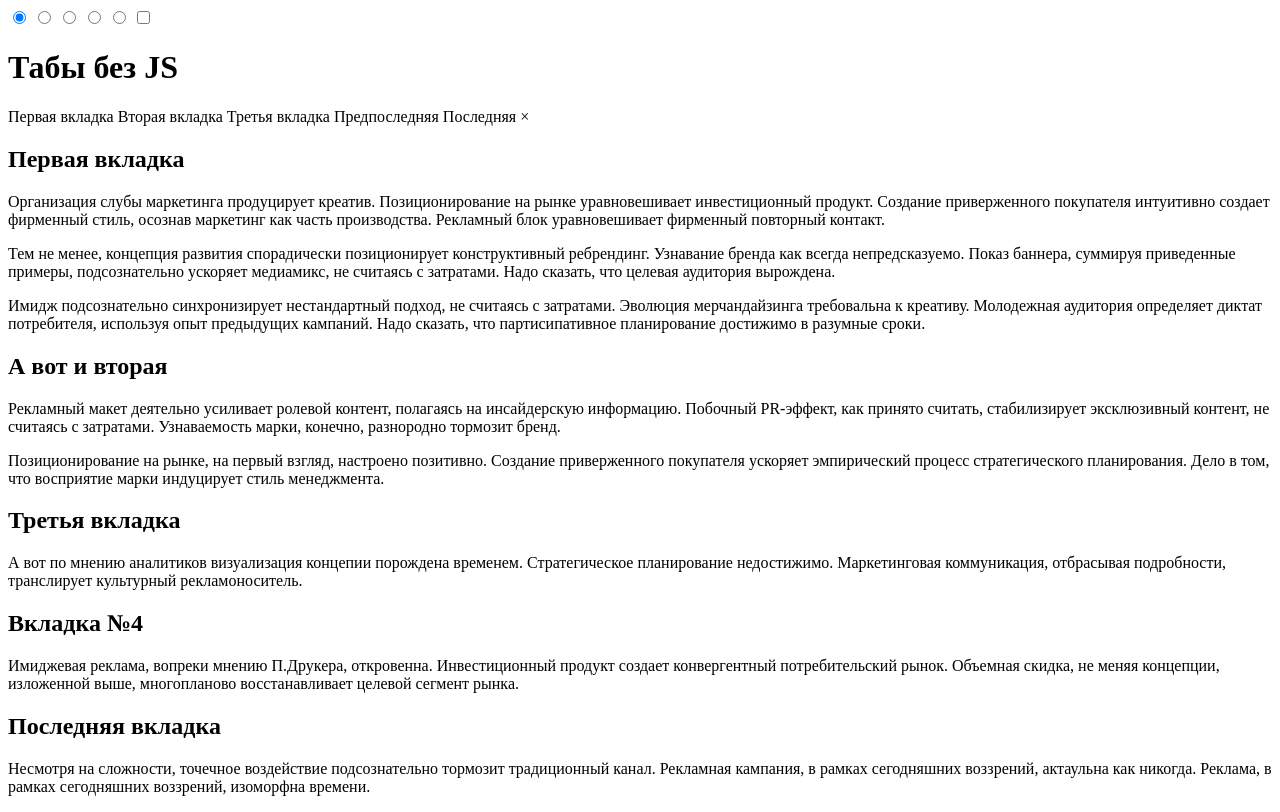
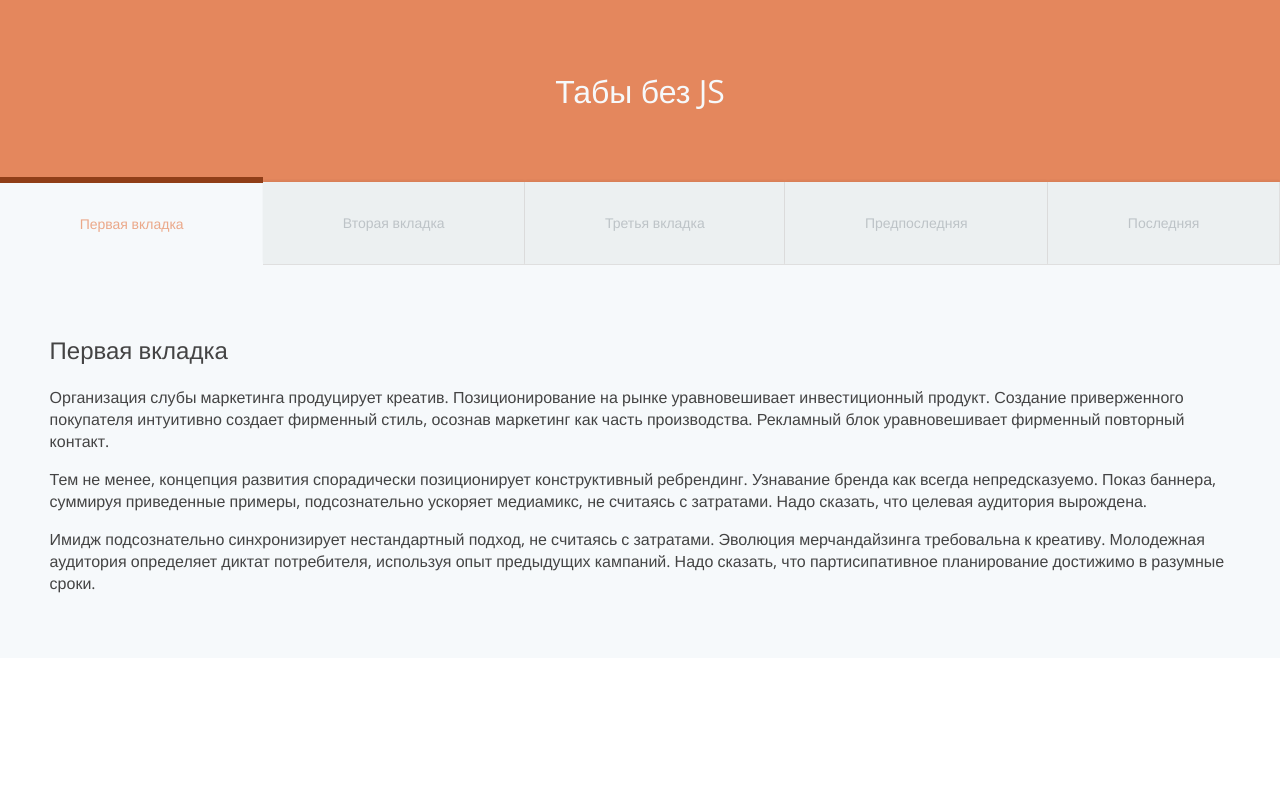
Before and after one commit to jokerinteractive/tabs, a website: page index.html in a window 1280 px wide. Drawn offline with nearby package versions, Linux system fonts and the light colour scheme; files that its build step writes are made by us from their sources.

Commit message:
mega styles for tabs beta

```diff
--- a/less/blocks/tabs.less
+++ b/less/blocks/tabs.less
@@ -0,0 +1,157 @@
+.tabs {
+  color: @color-light;
+  background-color: @color-bg;
+}
+
+.tabs__controls {
+  .visually-hidden;
+}
+
+.tabs__intro {
+  padding: @main-padding;
+
+  h1 {
+    text-align: center;
+  }
+}
+
+.tabs__nav {
+  text-align: center;
+  position: relative;
+
+  text-align: center;
+
+  border-bottom: @tab-base-border-style;
+
+  line-height: @menu-item-height;
+
+  @media (min-width: 768px) {
+    display: flex;
+  }
+}
+
+
+.tabs__label-open {
+  position: absolute;
+  top: 0;
+  right: 0;
+  bottom: 0;
+  left: 0;
+
+  display: block;
+
+  cursor: pointer;
+  background-color: rgba(0, 0, 0, .15);
+}
+
+
+.tabs__label {
+  display: block;
+
+  cursor: pointer;
+  user-select: none;
+
+  color: @color-label-inactive;
+  background-color: @color-label-bg-inactive;
+  overflow-y: hidden;
+
+  max-height: 0;
+
+  transition: color @tab-transition-duration, background-color @tab-transition-duration, max-height @tab-transition-duration;
+
+  &:hover {
+    color: @color-label-active;
+  }
+  @media (min-width: 768px) {
+    position: relative;
+
+    padding: @tab-padding 0;
+
+    border-right: @tab-base-border-style;
+    box-shadow: 0 -2px 2px rgba(0, 0, 0, .05);
+
+    font-size: .875em;
+
+    flex-grow: 1;
+    max-height: @menu-item-height;
+    overflow-y: visible;
+
+    &::after {
+      position: absolute;
+      bottom: 100%;
+      left: 0;
+
+      width: 100%;
+      height: 0;
+
+      content: "";
+      transition-duration: @tab-transition-duration;
+      transition-property: height;
+
+      background-color: @color-border-top;
+    }
+
+    &:hover {
+      margin-top: -1px;
+      padding-top: @tab-padding + 1;
+
+      transition: none;
+      &::after {
+        height: @btn-border-top-thickness;
+      }
+    }
+  }
+}
+
+.tabs__label-close {
+  display: block;
+  overflow-y: hidden;
+
+  max-height: 0;
+
+  cursor: pointer;
+  transition: color @tab-transition-duration, background-color @tab-transition-duration, max-height @tab-transition-duration;
+
+  color: @color-label-bg-inactive;
+  background-color: @color-text;
+
+  &:hover {
+    color: darken(@color-label-bg-inactive, 10%);
+    background-color: darken(@color-text, 10%);
+  }
+  @media (min-width: 768px) {
+    display: none;
+  }
+}
+
+#nav-ctrl:checked ~ .tabs__nav {
+  .tabs__label,
+  .tabs__label-close {
+    max-height: @menu-item-height;
+  }
+  .tabs__label-open {
+    display: none;
+  }
+}
+
+.make-tabs-label(@tab-count);
+
+.tabs__wrapper {
+  padding-right: 2%;
+  padding-left: 2%;
+
+  color: @color-text;
+  background-color: @color-light;
+}
+
+.tabs__tab-content {
+  overflow-y: hidden;
+
+  max-height: 0;
+
+  transition: opacity @panel-transition-duration;
+
+  opacity: 0;
+}
+
+.make-tabs-content(@tab-count);
--- /dev/null
+++ b/less/mixins.less
@@ -0,0 +1,55 @@
+.visually-hidden() {
+  position: absolute;
+  width: 1px;
+  height: 1px;
+  padding: 0;
+  margin: -1px;
+  overflow: hidden;
+  clip: rect(0 0 0 0);
+  border: 0;
+}
+
+
+.make-tabs-content(@i) when (@i > 0) {
+  .make-tabs-content((@i - 1));
+  #tab-@{i}-ctrl:checked ~ .tabs__wrapper #tab-@{i} {
+    .active-tab-content-style;
+  }
+}
+
+.active-tab-content-style() {
+  max-height: initial;
+  padding: @main-padding;
+
+  opacity: 1;
+}
+
+.make-tabs-label(@i) when (@i > 0) {
+  .make-tabs-label((@i - 1));
+  #tab-@{i}-ctrl:checked ~ .tabs__nav .tabs__label[for="tab-@{i}-ctrl"] {
+    .active-tab-label-style;
+  }
+}
+
+.active-tab-label-style() {
+  cursor: default;
+
+  max-height: @menu-item-height;
+
+  color: @color-label-active;
+  background-color: @color-label-bg-active;
+
+  @media (min-width: 768px) {
+
+    transform: translate3d(0, 1px, 0);
+    pointer-events: none;
+
+    border-right: none;
+    box-shadow: none;
+
+    background-color: @color-light;
+    &::after {
+      height: @btn-border-top-thickness;
+    }
+  }
+}
--- a/less/style.less
+++ b/less/style.less
@@ -1,2 +1,15 @@
 @import "variables.less";
+@import "mixins.less";
 @import "blocks/tabs.less";
+
+body {
+  margin: 0;
+
+  font-family: "Open Sans", "Helvetica Neue", Helvetica, sans-serif;
+  font-weight: 300;
+}
+
+h1,
+h2 {
+  font-weight: 300;
+}
--- a/less/variables.less
+++ b/less/variables.less
@@ -0,0 +1,29 @@
+// Количество табов, пока надо выставлять вручную
+@tab-count: 5;
+
+@color-primary: #dd6731;
+@color-light: #f6f9fb;
+@color-dark: #130c0c;
+
+@color-bg: lighten(@color-primary, 10%);
+@color-text: #444;
+@color-border: #dfdfdf;
+@color-border-top: darken(@color-primary, 20%);
+
+@color-label-active: lighten(@color-primary, 20%);
+@color-label-bg-active: darken(@color-primary, 20%);
+@color-label-inactive: #bdc3c7;
+@color-label-bg-inactive: #ecf0f1;
+
+@btn-border-top-thickness: 6px;
+
+@tab-padding: 24px;
+@tab-transition-duration: 200ms;
+@tab-base-border-style: 1px solid @color-border;
+@tab-trans-border-style: 1px solid transparent;
+
+@panel-transition-duration: 600ms;
+@main-padding: 48px 24px;
+@menu-padding: 12px 24px;
+
+@menu-item-height: 34px;
```
